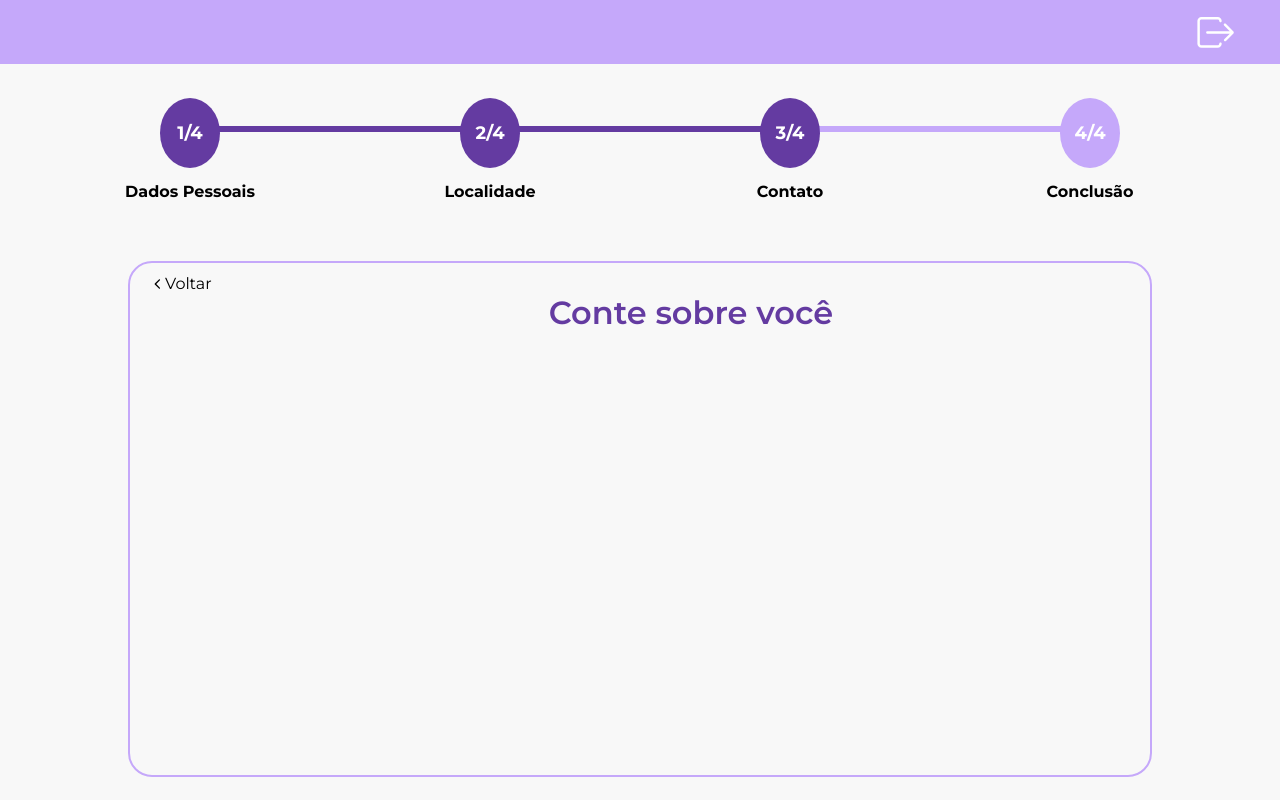
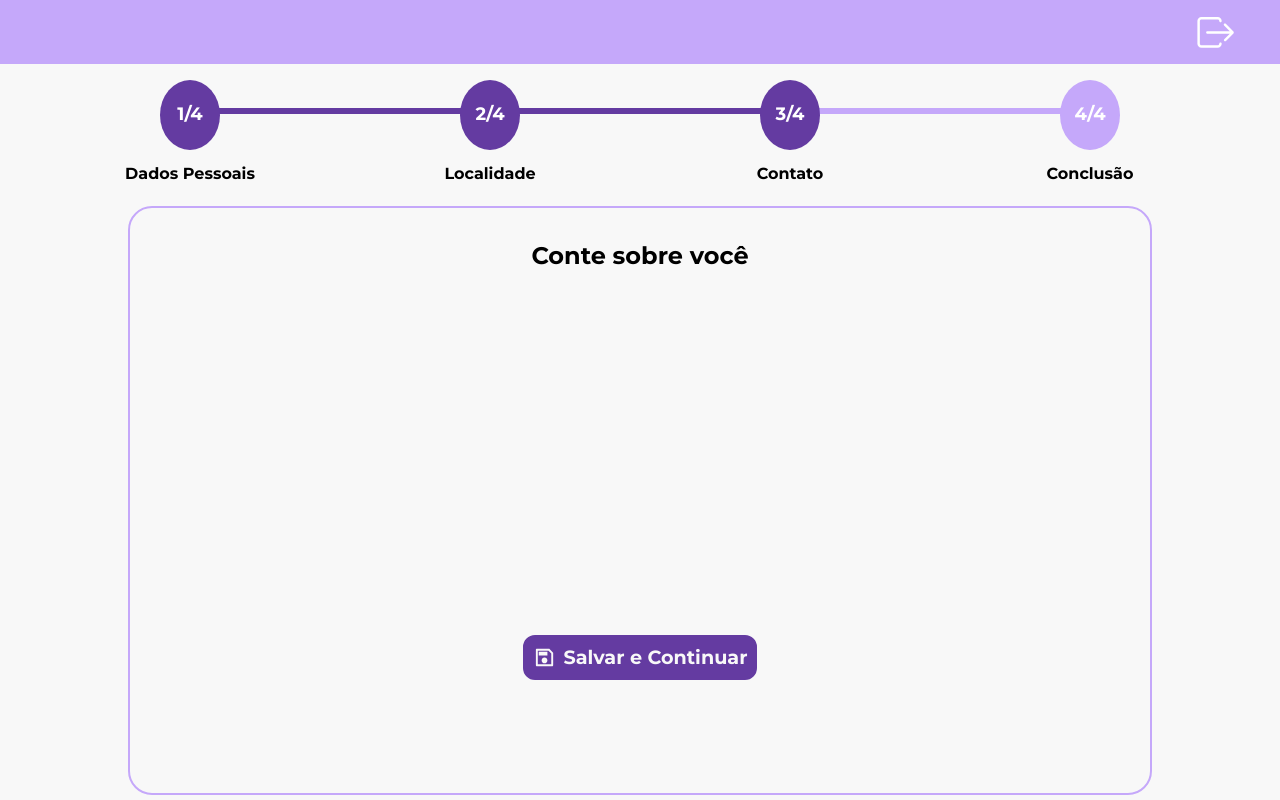
Before and after one commit to CodeSensor-PI/web-psi-rizerio, a React (Vite) app: page /forms in a window 1280 px wide. Built offline with nearby package versions, Linux system fonts and the light colour scheme.

Commit message:
:sparkles: feat: Fazendo componente main para telas do formulário

```diff
--- a/src/components/main/MainComponent.jsx
+++ b/src/components/main/MainComponent.jsx
@@ -1,15 +1,30 @@
 import styles from './main.module.css';
 import { IoIosArrowBack } from "react-icons/io";
 import Titulo from '../titulo/TituloComponent';
+import BotaoSalvar from '../botaoSalvar/BotaoSalvarComponent';
 
-const MainComponent = () => {
+function MainComponent({ children, showBackItem }) {
     return (
         <section className={styles.main_component}>
-            <button className={styles.seta_voltar}>
-                <IoIosArrowBack/> Voltar
-            </button>
-            <Titulo titulo="Conte sobre você"/>
-
+            {showBackItem && (
+                <button className={styles.seta_voltar}>
+                    <IoIosArrowBack>
+                    </IoIosArrowBack>
+                    Voltar
+                </button>
+            )}
+            <div className={styles.inputs_content}>
+                <Titulo subtitulo="Conte sobre você" />
+                <div className={styles.inputs_box}>
+                    {children}
+                </div>
+            </div>
+            <div className={styles.div_botao}>
+                <BotaoSalvar
+                    texto="Salvar e Continuar"
+                    onClick={() => console.log("Botão clicado")}
+                />
+            </div>
         </section>
     );
 };
--- a/src/components/main/main.module.css
+++ b/src/components/main/main.module.css
@@ -3,10 +3,12 @@
 .main_component {
     display: flex;
     justify-content: start;
+    flex-direction: column;
     width: 80%;
-    height: 70%;
+    height: 80%;
     border: var(--LightPurplePsi) solid 2px;
     border-radius: 24px;
+    gap: 3%;
 }
 
 .seta_voltar {
@@ -24,3 +26,27 @@
     cursor: pointer;
     color: var(--LightPurplePsi);
 }
+
+.inputs_content {
+    display: flex;
+    justify-content: space-around;
+    align-items: center;
+    flex-direction: column;
+    width: 100%;
+    height: 70%;
+}
+
+.inputs_box {
+    display: flex;
+    justify-content: space-around;
+    align-items: center;
+    flex-direction: column;
+    width: 80%;
+    height: 80%;
+}
+
+.div_botao {
+    display: flex;
+    justify-content: center;
+    align-items: center;
+}
```
